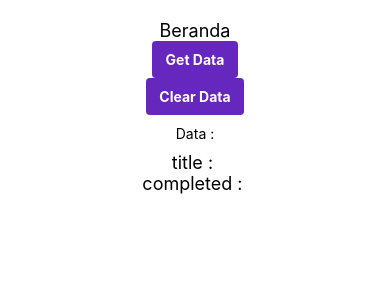
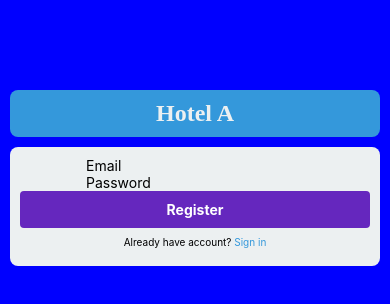
Before and after one commit to yoyoucay/TechnicalTest, a React Native app: screen / in a window 390 px wide. Shown: the top 304 px of the page. Built offline with nearby package versions, Linux system fonts and the light colour scheme.

Commit message:
membuat halaman register
menambahkan variable global "consVar.tsx"

menggantikan component awal menjadi component Register

```diff
--- a/App.tsx
+++ b/App.tsx
@@ -1,51 +1,8 @@
 import React, {Component} from 'react';
 import {Image, StyleSheet, Text, TextInput, View} from 'react-native';
-import macbook from './src/images/laptop.jpg';
-import HomeScreen from './src/Pages/HomeScreen';
+import Register from './src/Pages/Register';
 
 const App = () => {
-  return <HomeScreen />;
+    return <Register />;
 };
-
-// const StylingRNComponent = () => {
-//   return (
-//     <View>
-//       <Text style={styles.text}>Kamar Hotel A</Text>
-//       <View
-//         style={{
-//           marginLeft: 10,
-//           marginRight: 10,
-//           padding: 12,
-//           backgroundColor: '#ecf0f1',
-//           width: 198,
-//           height: 200,
-//           borderRadius: 8,
-//         }}>
-//         <Image
-//           source={macbook}
-//           style={{height: 71, width: 174, borderRadius: 8}}
-//         />
-//         <Text style={contentStyle.title}>Queen Room</Text>
-//       </View>
-//     </View>
-//   );
-// };
-
-// const styles = StyleSheet.create({
-//   text: {
-//     fontSize: 24,
-//     fontWeight: 'bold',
-//     color: '#8e44ad',
-//     padding: 10,
-//   },
-// });
-
-// const contentStyle = StyleSheet.create({
-//   title: {
-//     padding: 2,
-//     fontSize: 14,
-//     fontWeight: 'bold',
-//     color: '636E72',
-//   },
-// });
 export default App;
--- /dev/null
+++ b/src/Pages/Register/index.tsx
@@ -0,0 +1,112 @@
+import {
+    View,
+    Text,
+    StyleSheet,
+    TextInput,
+    TouchableHighlight,
+} from 'react-native';
+import React, {useState} from 'react';
+import {nameApp} from '../../Utils/consVar';
+
+const Register = () => {
+    const [email, setEmail] = useState('');
+    const [password, setpassword] = useState('');
+    return (
+        <View style={{flex: 1, paddingTop: 80, backgroundColor: 'blue'}}>
+            <View style={stylesHeader.container}>
+                <Text style={stylesHeader.text}>{nameApp}</Text>
+            </View>
+            <View style={stylesBody.container}>
+                <TextInput
+                    value={email}
+                    placeholder="Email"
+                    onChangeText={a => setEmail(a)}
+                />
+                <TextInput
+                    value={password}
+                    placeholder="Password"
+                    onChangeText={a => setpassword(a)}
+                />
+                <TouchableHighlight style={{width: '100%'}} onPress={() => []}>
+                    <View style={stylesBody.button}>
+                        <Text style={stylesBody.textButton}> Register </Text>
+                    </View>
+                </TouchableHighlight>
+
+                <View style={[styleFooter.container,{flexDirection:'row'}]}>
+                    <Text style={styleFooter.text}>
+                        Already have account?
+                    </Text>
+                    <TouchableHighlight onPress={() => []}>
+                        <Text style={styleFooter.textLink}> Sign in</Text>
+                    </TouchableHighlight>
+                </View>
+            </View>
+        </View>
+    );
+};
+
+const stylesHeader = StyleSheet.create({
+    container: {
+        padding: 10,
+        marginTop: 10,
+        alignItems: 'center',
+        backgroundColor: '#3498db',
+        marginLeft: 10,
+        marginRight: 10,
+        borderRadius: 8,
+    },
+    text: {
+        fontSize: 24,
+        fontWeight: 'bold',
+        fontFamily: 'Cochin',
+        color: '#ecf0f1',
+    },
+});
+
+const stylesBody = StyleSheet.create({
+    container: {
+        padding: 10,
+        marginTop: 10,
+        alignItems: 'center',
+        backgroundColor: '#ecf0f1',
+        marginLeft: 10,
+        marginRight: 10,
+        marginBottom: 10,
+        borderRadius: 8,
+    },
+    text: {
+        fontSize: 14,
+        fontWeight: 'bold',
+        fontFamily: 'Cochin',
+        color: 'black',
+    },
+    button: {
+        backgroundColor: '#6527BE',
+        padding: 10,
+        borderRadius: 4,
+        alignItems: 'center',
+        width: '100%',
+    },
+    textButton: {
+        color: 'white',
+        fontWeight: 'bold',
+    },
+});
+
+const styleFooter = StyleSheet.create({
+    container: {
+        padding: 8,
+    },
+    text: {
+        fontSize: 10,
+        color: 'black',
+        alignItems: 'center'
+    },
+    textLink: {
+        fontSize: 10,
+        color: '#3498db',
+        alignItems: 'center'
+    },
+});
+export default Register;
--- /dev/null
+++ b/src/Utils/consVar.tsx
@@ -0,0 +1,7 @@
+const nameApp = 'Hotel A';
+const UrlAPI = '127.0.0.1:8000';
+
+export{
+    nameApp,
+    UrlAPI
+}
```
